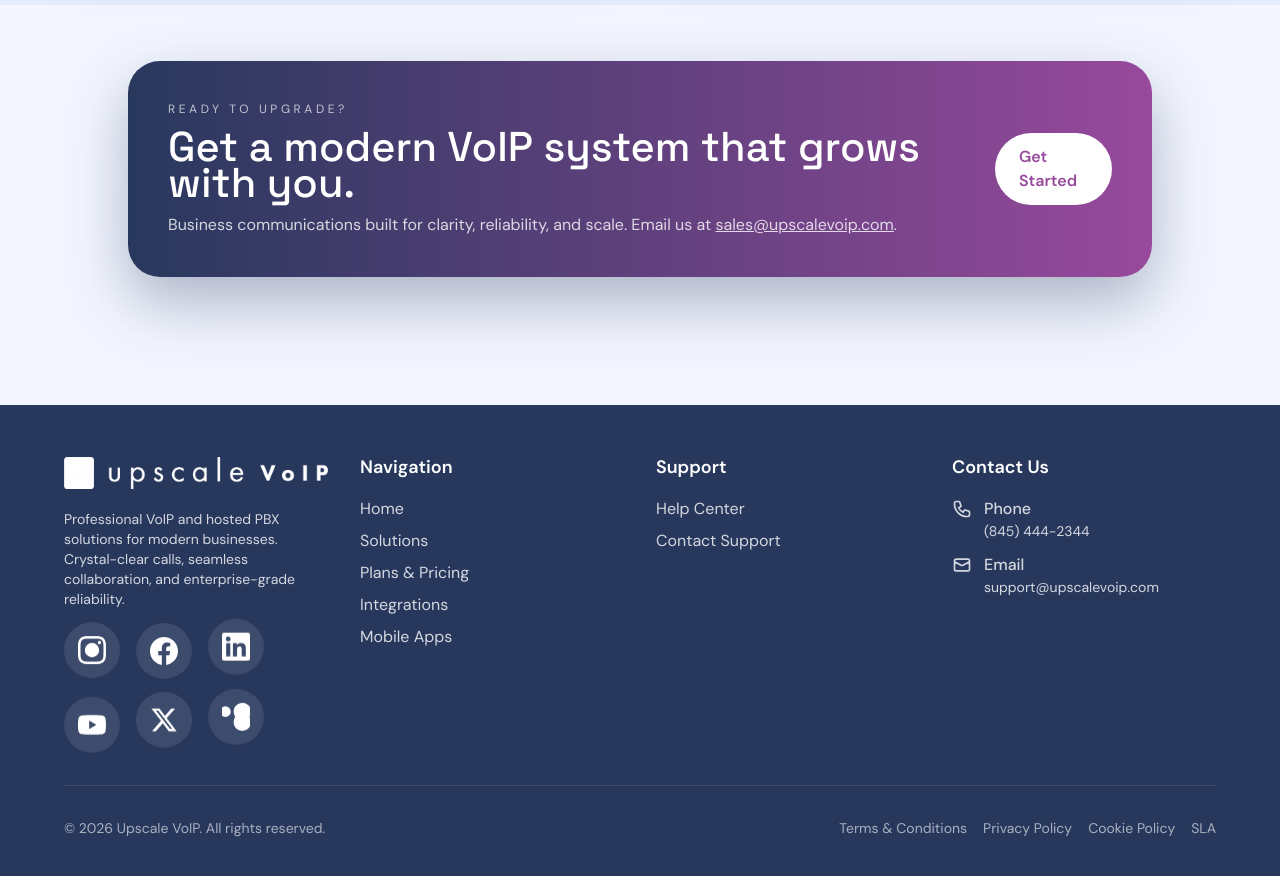
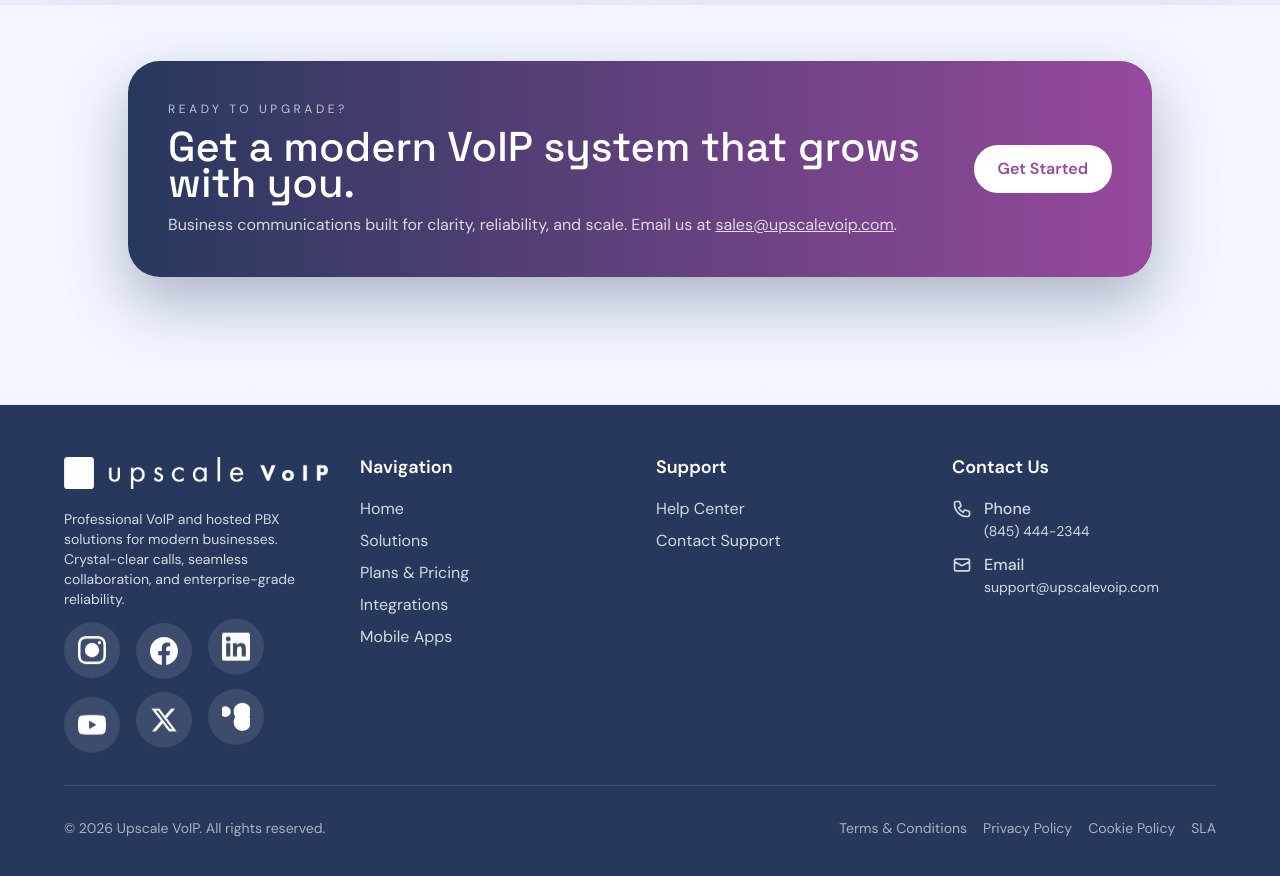
Before and after one commit to jriverasanz/upscale-voip-website, a React (Vite) app: page / in a window 1280 px wide. Shown: the part 4280-5156 px from the top of the page. Built offline with nearby package versions, Linux system fonts and the light colour scheme.

Commit message:
Fix Get Started button alignment and wrapping

```diff
--- a/src/App.jsx
+++ b/src/App.jsx
@@ -1333,10 +1333,10 @@
                 .
               </p>
             </div>
-            <div className="flex flex-wrap gap-3">
+            <div className="flex-shrink-0">
               <a
                 href="mailto:sales@upscalevoip.com"
-                className="inline-flex px-6 py-3 rounded-full bg-white text-brand-violet font-semibold"
+                className="inline-flex px-6 py-3 rounded-full bg-white text-brand-violet font-semibold whitespace-nowrap"
               >
                 Get Started
               </a>
```
